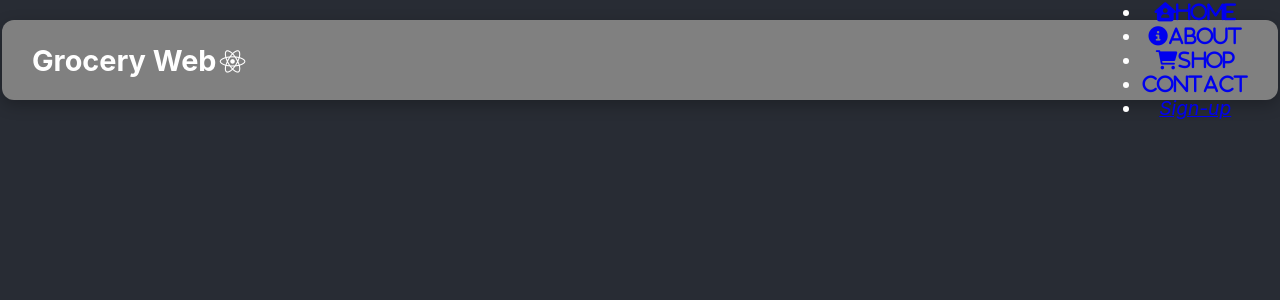
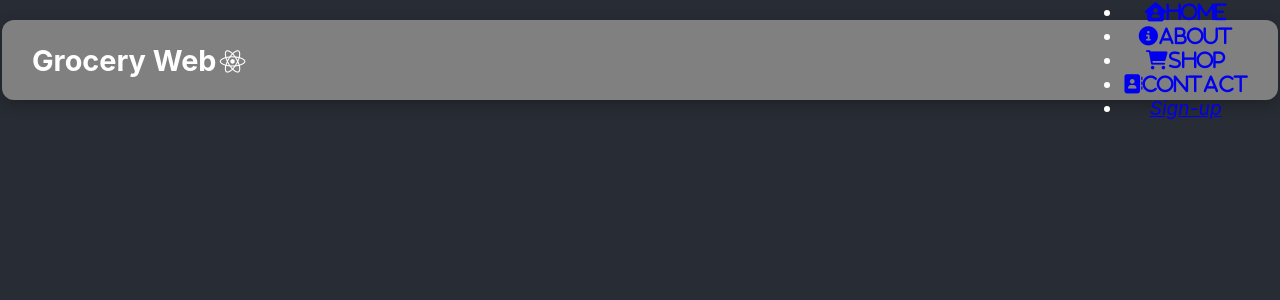
Before and after one commit to Sebadm20/Grocery-Website, a React (Create React App) app: page / in a window 1280 px wide. Shown: the top 300 px of the page. Built offline with nearby package versions, Linux system fonts and the light colour scheme.

Commit message:
se cambia el icono de Contact

```diff
--- a/src/Components/MenuData.js
+++ b/src/Components/MenuData.js
@@ -25,7 +25,7 @@ export const MenuData = [
     tittle: "Contact",
     url: "#",
     cName: "nav-links",
-    icon: "fa-solid fa-adress-book"
+    icon: "fa-solid fa-address-book"
 
 },
 {
```
